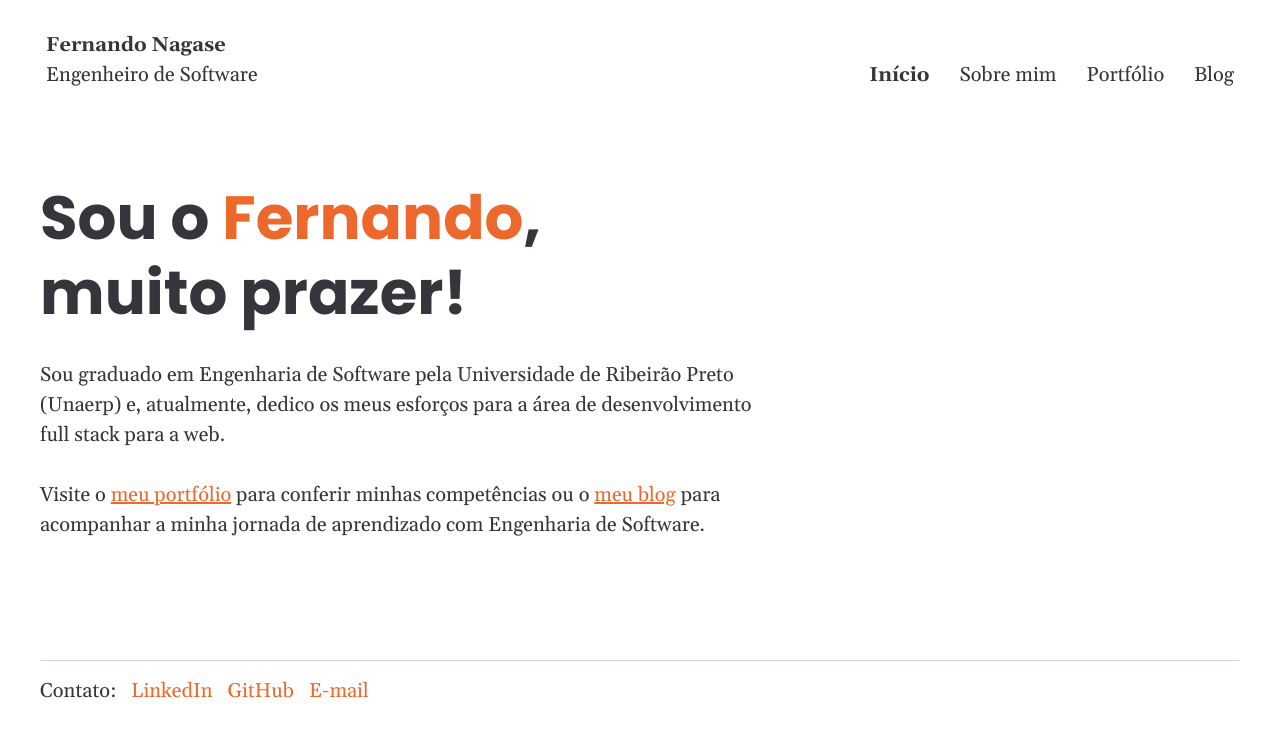
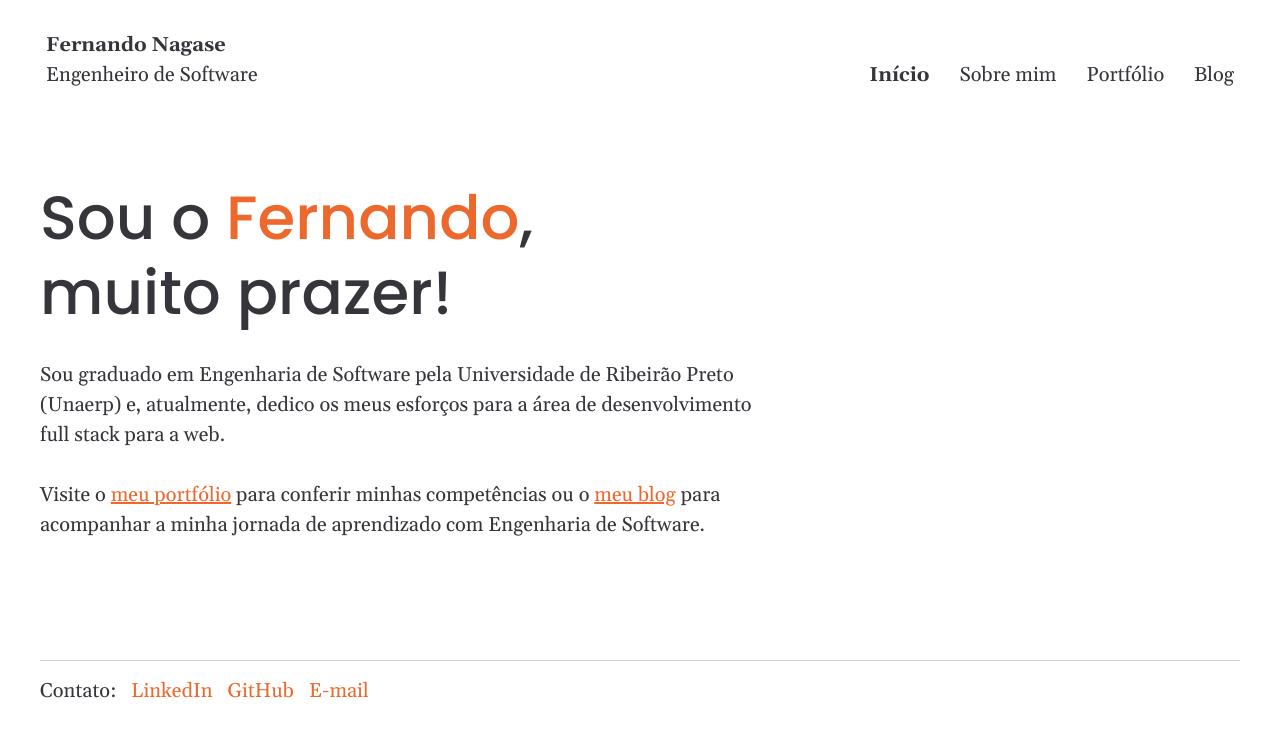
Before and after one commit to fernandonagase/ngsfer.com, a Next.js app: page / in a window 1280 px wide. Shown: the top 736 px of the page. Built offline with nearby package versions, Linux system fonts and the light colour scheme.

Commit message:
change main page heading font weight

```diff
--- a/pages/index.tsx
+++ b/pages/index.tsx
@@ -17,6 +17,7 @@ export default function Home() {
             <Heading
                 fontSize={['4xl', null, null, '4xl-lg']}
                 lineHeight={['baseline-4', null, null, 'baseline-5-lg']}
+                fontWeight="500"
                 mb={['baseline-2', null, null, 'baseline-2-lg']}
             >
                 <div>
--- a/theme/util/nextjs-fonts.ts
+++ b/theme/util/nextjs-fonts.ts
@@ -7,6 +7,6 @@ export const gelasio = Gelasio({
 })
 
 export const poppins = Poppins({
-    weight: ['400', '600', '700'],
+    weight: ['400', '500', '600', '700'],
     subsets: ['latin'],
 })
```
